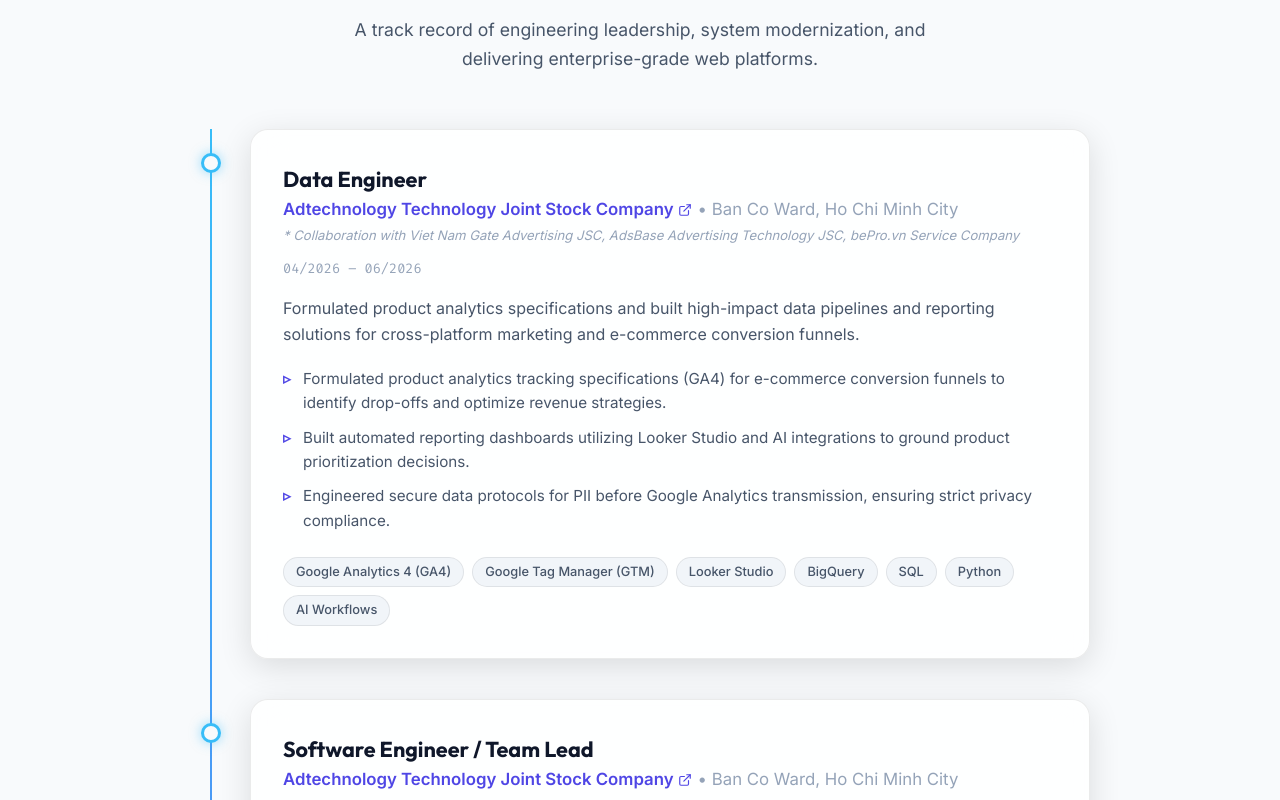
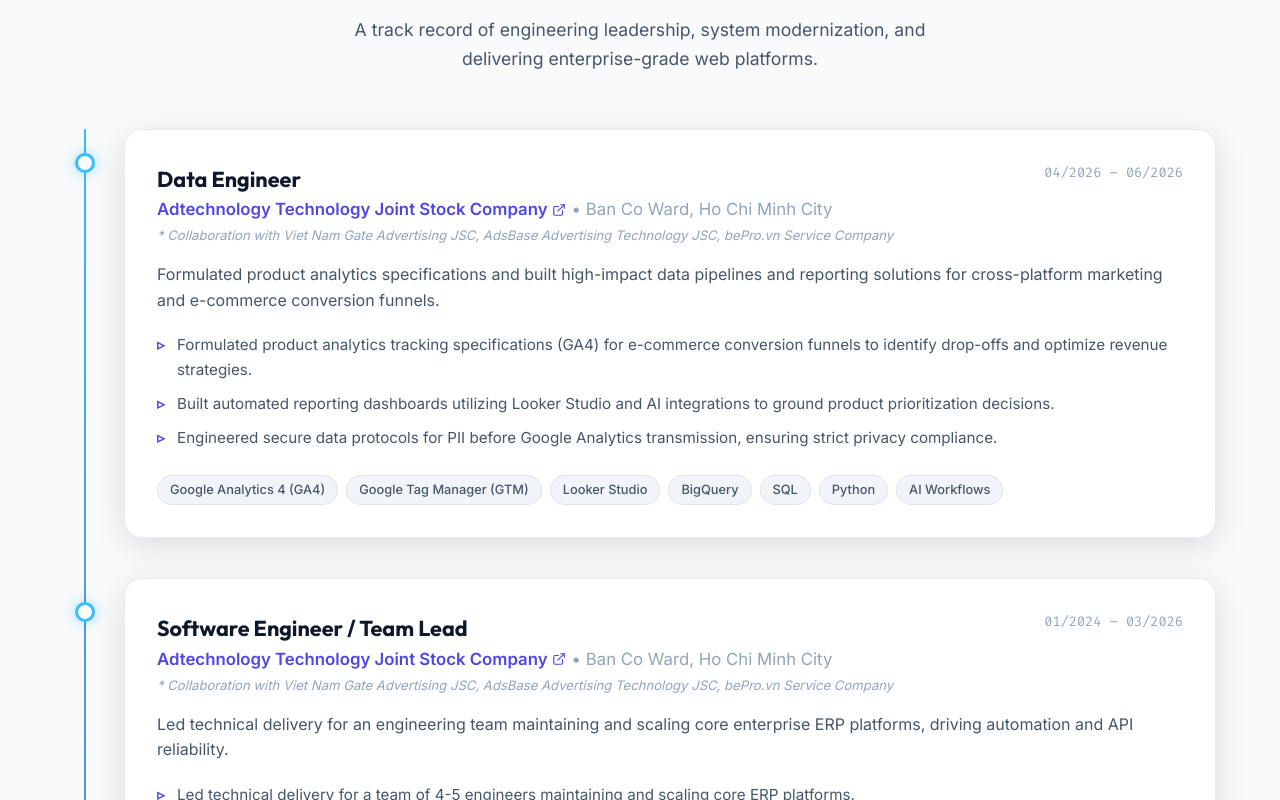
Before and after one commit to ga2631/ga2631.github.io, a React (Vite) app: page / in a window 1280 px wide. Shown: the part 2060-2860 px from the top of the page. Built offline with nearby package versions, Linux system fonts and the light colour scheme.

Commit message:
style: make timeline full-width by removing max-width and auto margins

```diff
--- a/src/styles/index.css
+++ b/src/styles/index.css
@@ -595,8 +595,7 @@
 
 .timeline {
   position: relative;
-  max-width: 900px;
-  margin: 0 auto;
+  width: 100%;
 }
 
 .timeline::before {
```
